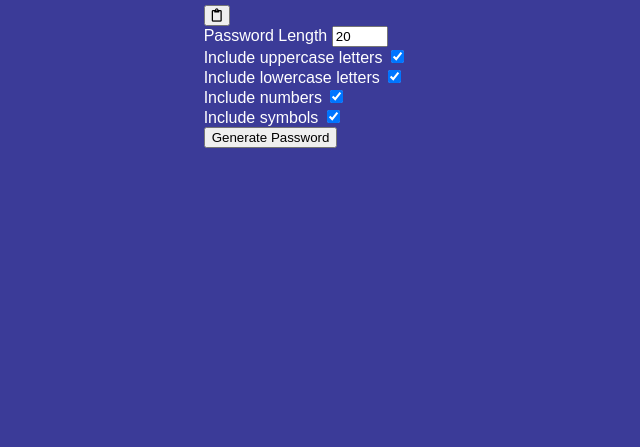
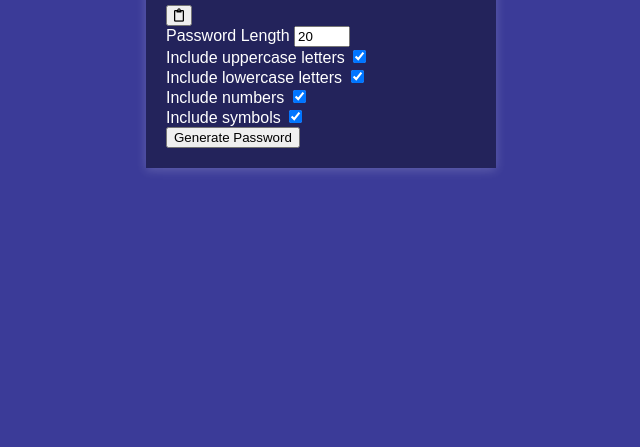
Before and after one commit to tod619/password_generator, a plain HTML site: page index.html in a window 1280 px wide. Shown: the part 353-800 px from the top of the page, without its empty margins (319-959 px from the left). Drawn offline with Linux system fonts and the light colour scheme; a web font is replaced by a local one.

Commit message:
add style to container class in style.css file

```diff
--- a/style.css
+++ b/style.css
@@ -27,3 +27,11 @@ h2 {
 }
 
 /* End: Global Styles */
+
+.container {
+  background-color: #23235b;
+  box-shadow: 0px 2px 10px rgba(255, 255, 255, 0.2);
+  padding: 20px;
+  width: 350px;
+  max-width: 100%;
+}
```
